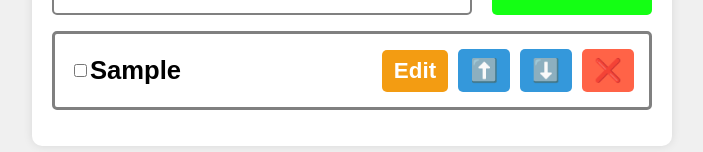
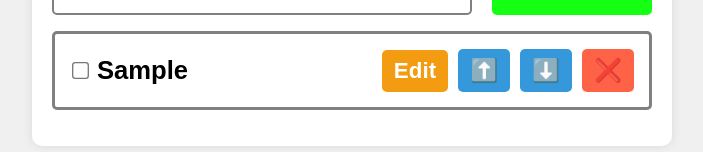
Before and after one commit to Bharath2228/To-Do-List, a React (Vite) app: page / in a window 1280 px wide. Both pictures are taken after typing "Sample" into the empty fields and a click on the button "Add Task". Shown: the part 437-589 px from the top of the page, without its empty margins (288-991 px from the left). Built offline with nearby package versions, Linux system fonts and the light colour scheme.

Commit message:
Style Fixed

```diff
--- a/src/ToDoList.jsx
+++ b/src/ToDoList.jsx
@@ -135,7 +135,7 @@ function ToDoList() {
                         className={`taskItem ${task.completed ? 'completed' : ''}`}
                     >
                         <input
-                            id={`checkbox-${index}`}
+                            className='checkbox'
                             type='checkbox'
                             onChange={() => toggleStrikeThrough(index)}
                             checked={task.completed}
--- a/src/index.css
+++ b/src/index.css
@@ -124,7 +124,7 @@ li {
   background-color: #27ae60;
 }
 
-#checkbox {
+.checkbox {
   transform: scale(1.3);
   margin-right: 10px;
 }
```
